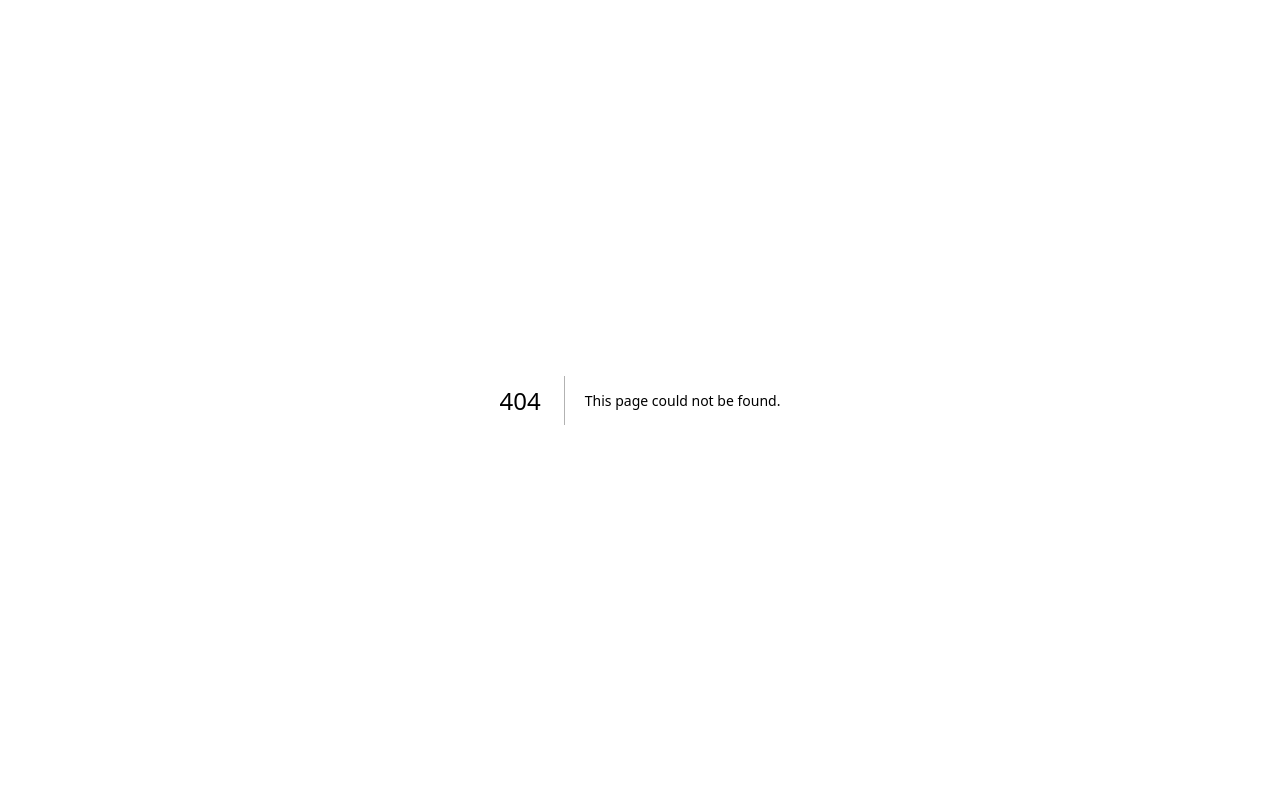
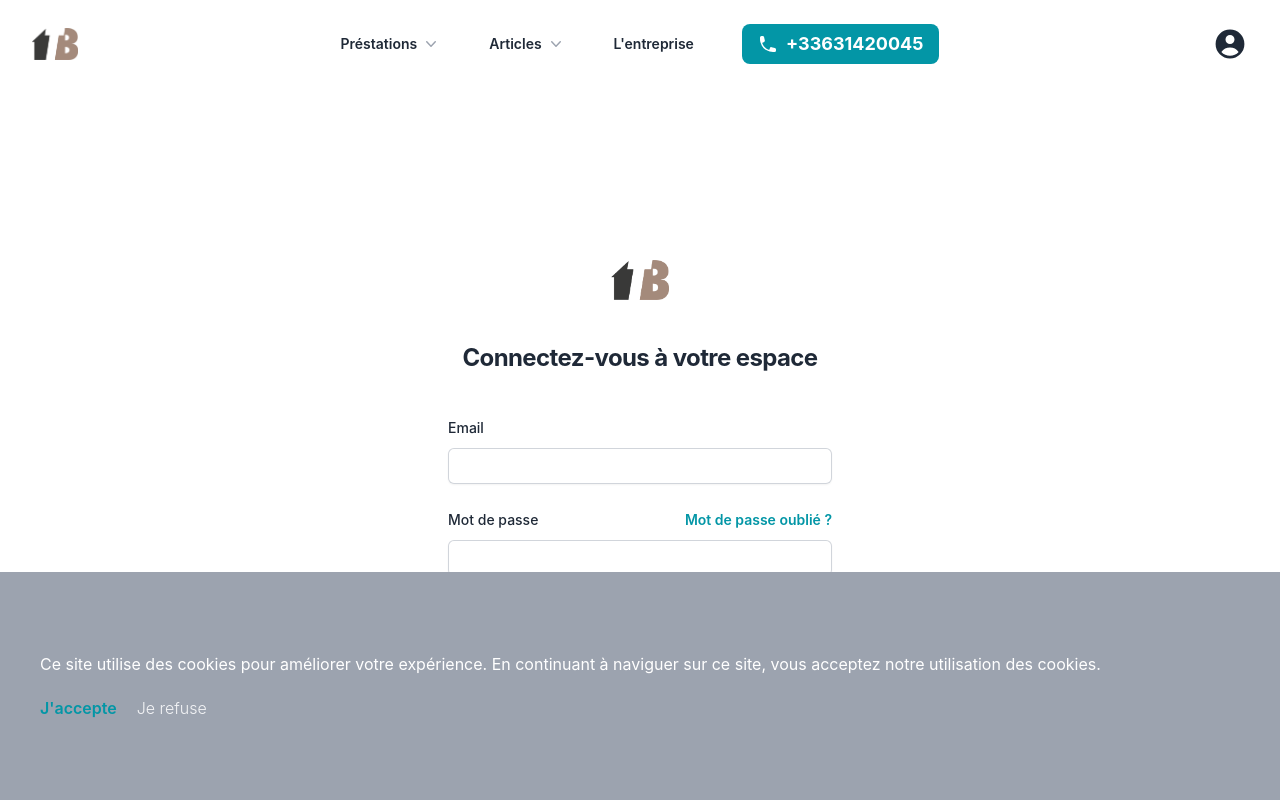
Before and after one commit to magicniclus/terabois, a Next.js app: page /connexion in a window 1280 px wide. Before the commit this address had no page. Shown: the top 800 px of the page. Built offline with nearby package versions, Linux system fonts and the light colour scheme.

Commit message:
Create index.js

```diff
--- /dev/null
+++ b/pages/connexion/index.js
@@ -0,0 +1,84 @@
+import React from "react";
+import Global from "../../layouts/Global";
+
+const index = () => {
+  return (
+    <Global>
+      <div className="flex min-h-[calc(100vh-80px)] flex-1 flex-col justify-center px-6 py-12 lg:px-8">
+        <div className="sm:mx-auto sm:w-full sm:max-w-sm">
+          <img
+            className="mx-auto h-10 w-auto"
+            src="/img/logos/logo.png"
+            alt="Your Company"
+          />
+          <h2 className="mt-10 text-center text-2xl font-bold leading-9 tracking-tight text-gray-800">
+            Connectez-vous à votre espace
+          </h2>
+        </div>
+
+        <div className="mt-10 sm:mx-auto sm:w-full sm:max-w-sm">
+          <form className="space-y-6" action="#" method="POST">
+            <div>
+              <label
+                htmlFor="email"
+                className="block text-sm font-medium leading-6 text-gray-800"
+              >
+                Email
+              </label>
+              <div className="mt-2">
+                <input
+                  id="email"
+                  name="email"
+                  type="email"
+                  autoComplete="email"
+                  required
+                  className="block w-full rounded-md border-0 py-1.5 text-gray-800 shadow-sm ring-1 ring-inset ring-gray-300 placeholder:text-gray-400 focus:ring-2 focus:ring-inset focus:ring-blue sm:text-sm sm:leading-6"
+                />
+              </div>
+            </div>
+
+            <div>
+              <div className="flex items-center justify-between">
+                <label
+                  htmlFor="password"
+                  className="block text-sm font-medium leading-6 text-gray-800"
+                >
+                  Mot de passe
+                </label>
+                <div className="text-sm">
+                  <a
+                    href="#"
+                    className="font-semibold text-blue hover:text-blueClear"
+                  >
+                    Mot de passe oublié ?
+                  </a>
+                </div>
+              </div>
+              <div className="mt-2">
+                <input
+                  id="password"
+                  name="password"
+                  type="password"
+                  autoComplete="current-password"
+                  required
+                  className="block w-full rounded-md border-0 py-1.5 text-gray-800 shadow-sm ring-1 ring-inset ring-gray-300 placeholder:text-gray-400 focus:ring-2 focus:ring-inset focus:ring-blue sm:text-sm sm:leading-6"
+                />
+              </div>
+            </div>
+
+            <div>
+              <button
+                type="submit"
+                className="flex w-full justify-center rounded-md bg-blue px-3 py-1.5 text-sm font-semibold leading-6 text-white shadow-sm hover:bg-blueClear focus-visible:outline focus-visible:outline-2 focus-visible:outline-offset-2 focus-visible:outline-blue"
+              >
+                Se connecter
+              </button>
+            </div>
+          </form>
+        </div>
+      </div>
+    </Global>
+  );
+};
+
+export default index;
```
